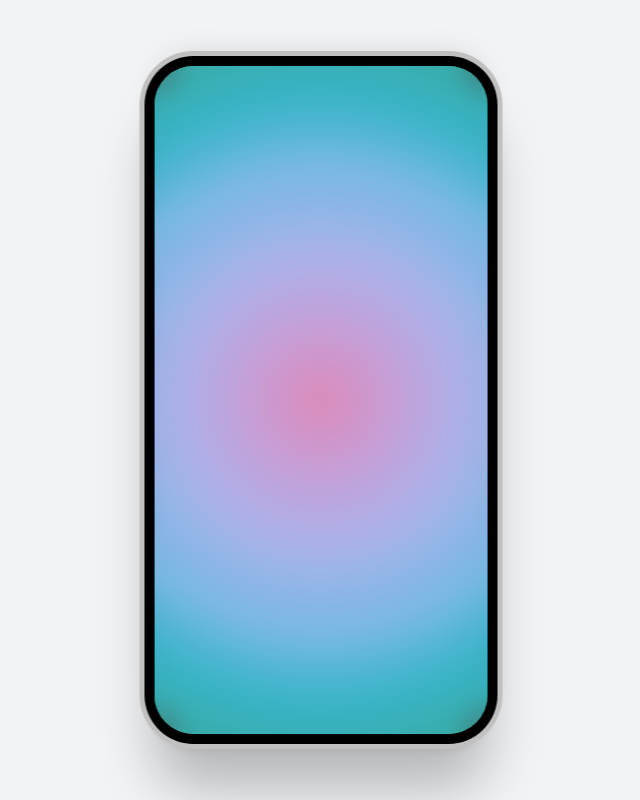
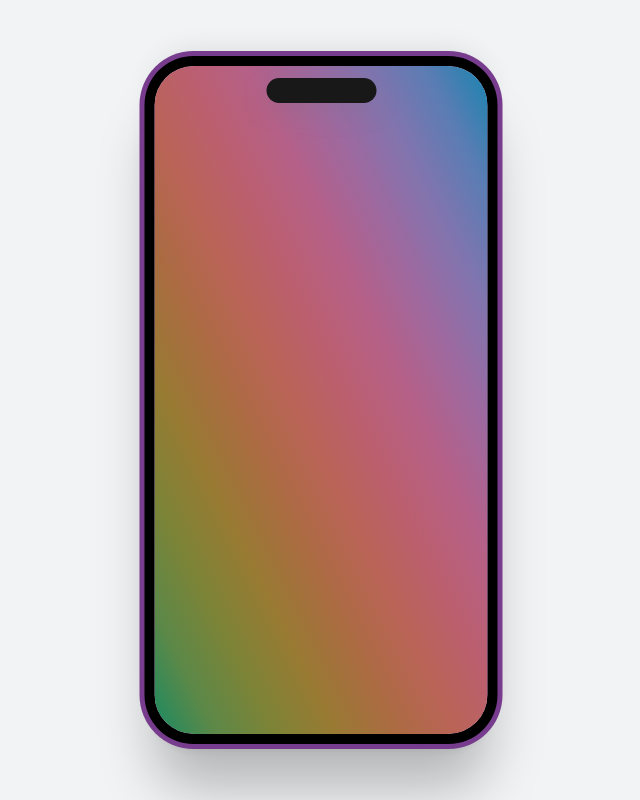
Before and after one commit to adam-ridhwan/iphone-passcode, a React (Vite) app: page / in a window 1280 px wide. Shown: the whole page, without its empty margins (319-959 px from the left). Built offline with nearby package versions, Linux system fonts and the light colour scheme.

Commit message:
feature: dynamic island

```diff
--- a/src/App.css
+++ b/src/App.css
@@ -10,37 +10,49 @@
     /* @formatter:off */
     box-shadow:
         0 0 0 10px black,
-        0 0 0 15px silver,
+        0 0 0 15px rgb(119,60,141),
         rgba(0, 0, 0, 0.25) 0 54px 55px,
         rgba(0, 0, 0, 0.12) 0 -12px 30px,
         rgba(0, 0, 0, 0.12) 0 4px 6px,
         rgba(0, 0, 0, 0.17) 0 12px 13px,
         rgba(0, 0, 0, 0.09) 0 -3px 5px;
+
+    /* @formatter:on */
+}
+
+.background {
+    position: relative;
+    height: inherit;
+    width: inherit;
+    border-radius: inherit;
+    opacity: 0.9;
+    /* @formatter:off */
     background-image:
-        radial-gradient(
-            circle,
-            hsl(326,53%,62%),
-            hsl(311,42%,62%),
-            hsl(286,40%,65%),
-            hsl(262,48%,70%),
-            hsl(240,54%,74%),
-            hsl(221,63%,70%),
-            hsl(211,66%,64%),
-            hsl(203,65%,59%),
-            hsl(194,71%,46%),
-            hsl(188,100%,36%),
-            hsl(182,100%,31%),
-            hsl(174,93%,30%)
+        linear-gradient(to left bottom,
+        hsl(197,100%,33%),
+        hsl(216,41%,48%),
+        hsl(253,27%,53%),
+        hsl(299,25%,47%),
+        hsl(332,37%,50%),
+        hsl(349,41%,51%),
+        hsl(8,44%,49%),
+        hsl(24,56%,41%),
+        hsl(42,65%,34%),
+        hsl(65,56%,30%),
+        hsl(102,40%,35%),
+        hsl(159,100%,25%)
         );
     /* @formatter:on */
 }
 
-.screen {
-    height: inherit;
-    width: inherit;
-    border-radius: inherit;
-    background: rgba(255, 255, 255, 0.22);
-    box-shadow: 0 4px 30px rgba(0, 0, 0, 0.1);
-    backdrop-filter: blur(13px);
-    -webkit-backdrop-filter: blur(13px);
+.dynamic-island {
+    position: absolute;
+    top: 12px;
+    left: 50%;
+    transform: translateX(-50%);
+    width: 110px;
+    height: 25px;
+    border-radius: 40px;
+    background: black;
+    box-shadow: rgba(100, 100, 111, 0.2) 0 7px 29px 0;
 }
--- a/src/App.tsx
+++ b/src/App.tsx
@@ -5,7 +5,9 @@ function App() {
     <>
       <div>
         <div className='iphone'>
-          <div className='screen'></div>
+          <div className='background'>
+            <div className='dynamic-island'></div>
+          </div>
         </div>
       </div>
     </>
```
